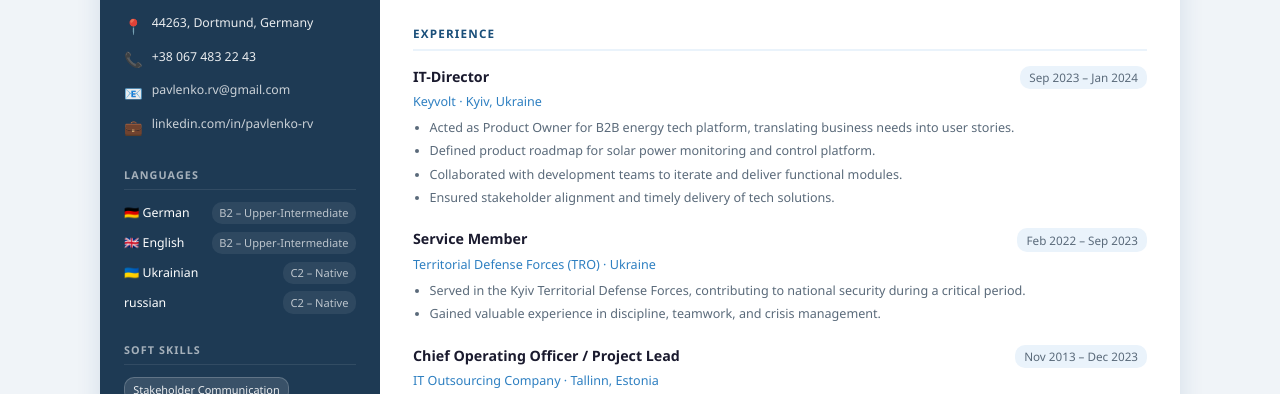
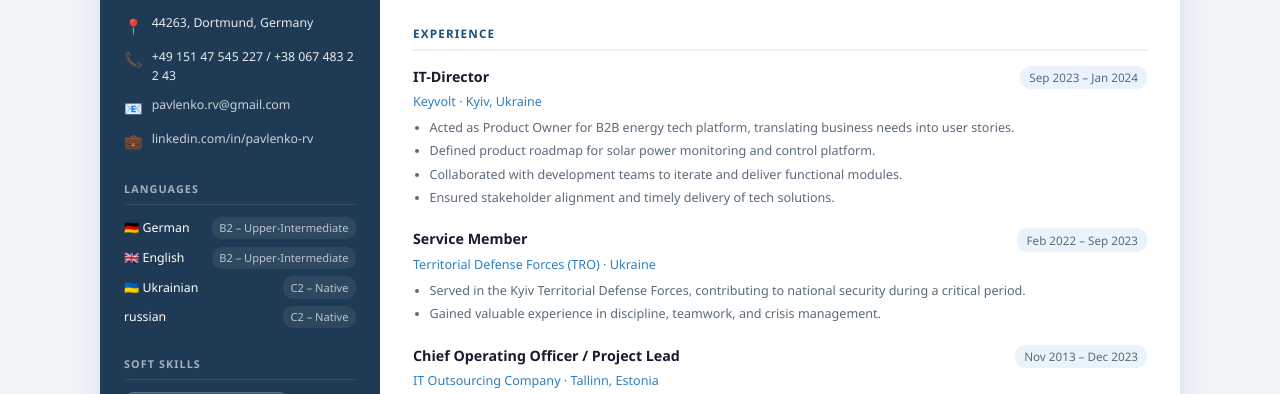
Before and after one commit to pavlenkorv/CV_PRV, a website: page index.html in a window 1280 px wide. Shown: the part 326-720 px from the top of the page. Drawn offline with Linux system fonts and the light colour scheme.

Commit message:
Update index.html
Signed-off-by: pavlenkorv <163342797+pavlenkorv@users.noreply.github.com>

```diff
--- a/index.html
+++ b/index.html
@@ -317,7 +317,7 @@
       </div>
       <div class="contact-item">
         <span class="ci-icon">📞</span>
-        <span>+38 067 483 22 43</span>
+        <span>+49 151 47 545 227 / +38 067 483 22 43</span>
       </div>
       <div class="contact-item">
         <span class="ci-icon">📧</span>
```
